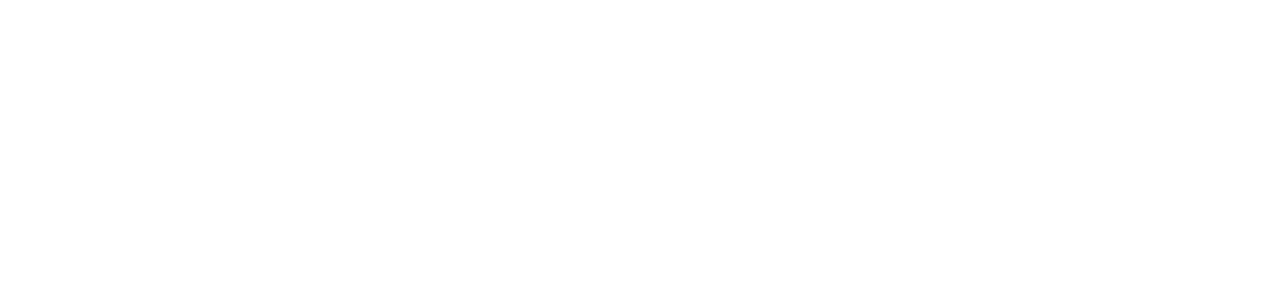
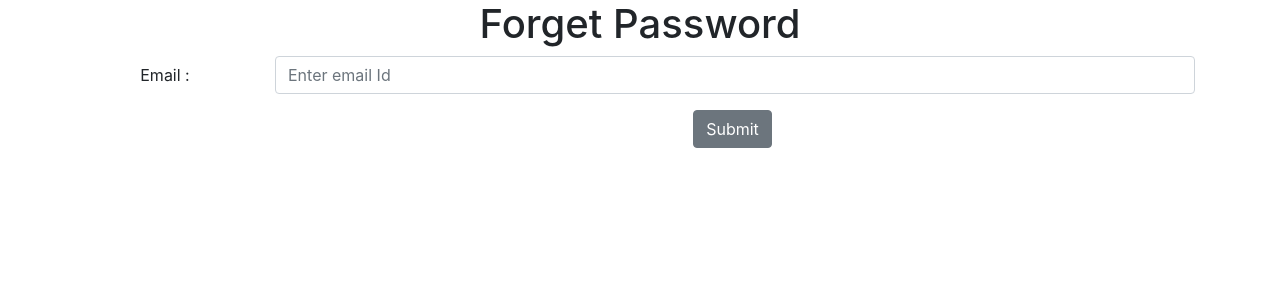
Before and after one commit to aniket3mule/ChatAppFrontEnd, a React (Create React App) app: page /forgetpassword in a window 1280 px wide. Shown: the top 300 px of the page. Built offline with nearby package versions, Linux system fonts and the light colour scheme.

Commit message:
Front End

```diff
--- a/package.json
+++ b/package.json
@@ -20,6 +20,7 @@
     "test": "react-scripts test",
     "eject": "react-scripts eject"
   },
+  "proxy":"http://localhost:3001/",
   "eslintConfig": {
     "extends": "react-app"
   },
--- a/src/App.js
+++ b/src/App.js
@@ -4,6 +4,7 @@
 import './App.css';
 import Login from './pages/Login'
 import Register from './pages/Register'
+import ForgetPassword from './pages/Forget'
 
 
 class App extends Component{
@@ -12,8 +13,11 @@
       <div>
 
       <Router>
+       {/* <Route use strict path="" component={Login}/> */}
        <Route path="/login" component={Login}/>
        <Route path="/register" component={Register}/>
+       <Route path="/forgetpassword" component={ForgetPassword}/>
+
       </Router>
       </div>
 
--- /dev/null
+++ b/src/components/ForgetPassword.js
@@ -0,0 +1,47 @@
+import React, { Component } from 'react';
+import { Col, Button, Form, FormGroup, Label, Input } from 'reactstrap'
+import forgetPass from '../services/forgetPassService'
+
+class ForgetPassword extends Component{constructor(props){
+  super(props);
+  this.state = {
+      email : ''
+  }
+}
+changeHandler = e => {
+    this.setState = ({email: e.target.value })
+}
+submitHandler = e => {
+    e.preventDefault();
+    var data = {
+        'email' : this.state.email
+    }
+    forgetPass(data);
+}
+    render(){
+        const {email} = this.state.email;
+        return(
+            <Form>
+                <FormGroup row>
+                    <Label for='Forget Password' sm={2}>Email : </Label>
+                        <Col>
+                        <Input
+                        type = 'email'
+                        name = 'email'
+                        placeholder = 'Enter email Id'
+                        value = {email}
+                        onChange={this.changeHandler}
+                        required/>
+                        </Col>
+                </FormGroup>
+                <FormGroup>
+                        <Col sm={{ size: 10, offset: 2 }}>
+                        <Button onClick = {this.submitHandler}>Submit</Button>
+                        </Col>
+                </FormGroup>
+            </Form>
+        );
+    }
+}
+
+export default ForgetPassword
--- a/src/components/LoginForm.js
+++ b/src/components/LoginForm.js
@@ -15,10 +15,10 @@
         this.setState({[e.target.name]: e.target.value})
     }
 
-    submitHandler = e => {
+    submitHandler = (e, token) => {
         e.preventDefault()
         axios
-        .post('http://localhost:3001/login', this.state)
+        .post(`http://localhost:3001/login?${token}`, this.state)
         .then(response => {
             console.log(response);
         })
--- a/src/components/RegisterForm.js
+++ b/src/components/RegisterForm.js
@@ -1,6 +1,6 @@
 import React, {Component} from 'react'
-import axios from 'axios'
-
+import { withRouter } from 'react-router-dom'
+import userRegister from '../services/userService'
 class RegisterForm extends Component{constructor(props){
     super(props)
 
@@ -19,18 +19,20 @@
 }
 
 submitHandler = e => {
-    e.preventDefault()
-    axios
-    .post('http://localhost:3001/register', this.state)
-    .then(response => {
-        console.log(response);
-        //toast("registered Successfully")
-        console.log(response)
-        window.location.href='http://localhost:3000/login'
-    })
-    .catch(error => {
-        console.log(error);
-    })
+    e.preventDefault();
+    var data={
+        'fname':this.state.fname,
+        'lname':this.state.lname,
+        'email':this.state.email,
+        'password':this.state.password,
+        'cpsw' : this.state.cpsw
+    }
+    userRegister(data);
+
+}
+loginclick = e => {
+    e.preventDefault();
+    this.props.history.push('/login')
 }
 
 render(){
@@ -101,9 +103,14 @@
                 <div className="form-group">
                 <div className="col-sm-offset-10 col-sm-5">
                     <button type="submit"
-                    className="btn btn-md btn-success btn-block text-uppercase">Register</button>
+                    className="btn btn-md btn-success btn-block text-uppercase" onClick = {this.submitHandler}>Register</button>
                 </div>
                 </div>
+                <div className="col-sm-offset-10 col-sm-5">
+                    <button type="submit" className="btn btn-md btn-success btn-block text-uppercase"
+                    onClick = {this.loginclick}>Sign In Instead</button>
+                </div>
+
             </form>
             </div>
 
@@ -112,4 +119,4 @@
     }
 }
 
-export default RegisterForm;
+export default withRouter(RegisterForm);
--- /dev/null
+++ b/src/pages/Forget.jsx
@@ -0,0 +1,18 @@
+import React, {Component} from 'react'
+import ForgetPassword from '../components/ForgetPassword'
+
+
+class Forget extends Component{
+    render(){
+        return(
+            <div className="container">
+            <center><h1>Forget Password</h1>
+            <ForgetPassword/>
+            </center>
+            </div>
+
+        );
+    }
+}
+
+export default Forget;
--- /dev/null
+++ b/src/services/forgetPassService.js
@@ -0,0 +1,16 @@
+import axios from 'axios';
+
+function forgetPass(data){
+    console.log('service : 4 ',data);
+
+    axios.post('forgetpassword', data)
+    .then(response => {
+        console.log(response);
+    })
+    .catch(err =>{
+        console.log(err);
+    })
+
+}
+
+export default forgetPass;
--- /dev/null
+++ b/src/services/userService.js
@@ -0,0 +1,17 @@
+import axios from 'axios'
+
+function userRegister(data){
+    axios.post('register',data)
+    .then(response => {
+        console.log(response);
+        //toast("registered Successfully")
+        //console.log(response)
+        window.location.href='login'
+    })
+    .catch(error => {
+        console.log(error);
+    })
+}
+
+
+export default userRegister;
```
Also changed, not shown: src/pages/Home.jsx (deleted, +0 -15 lines).
